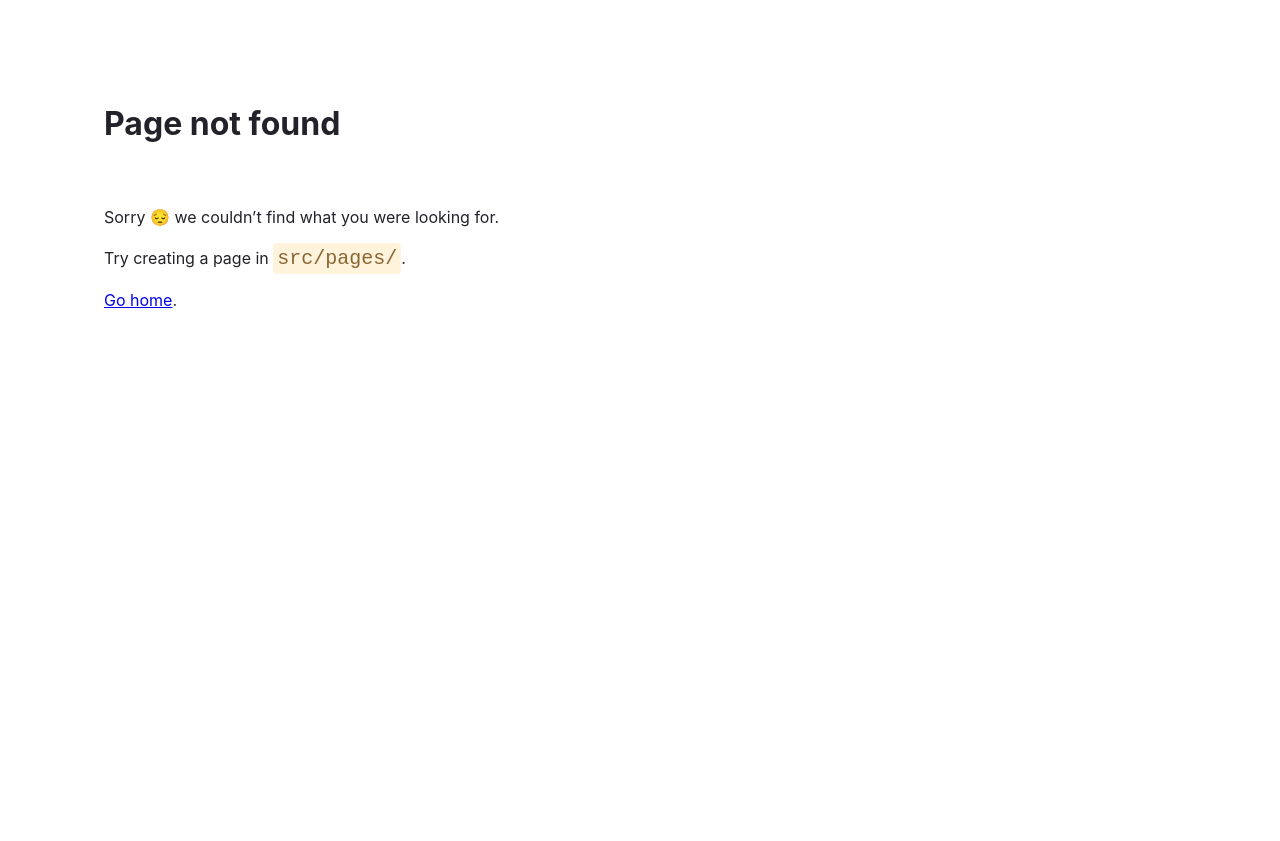
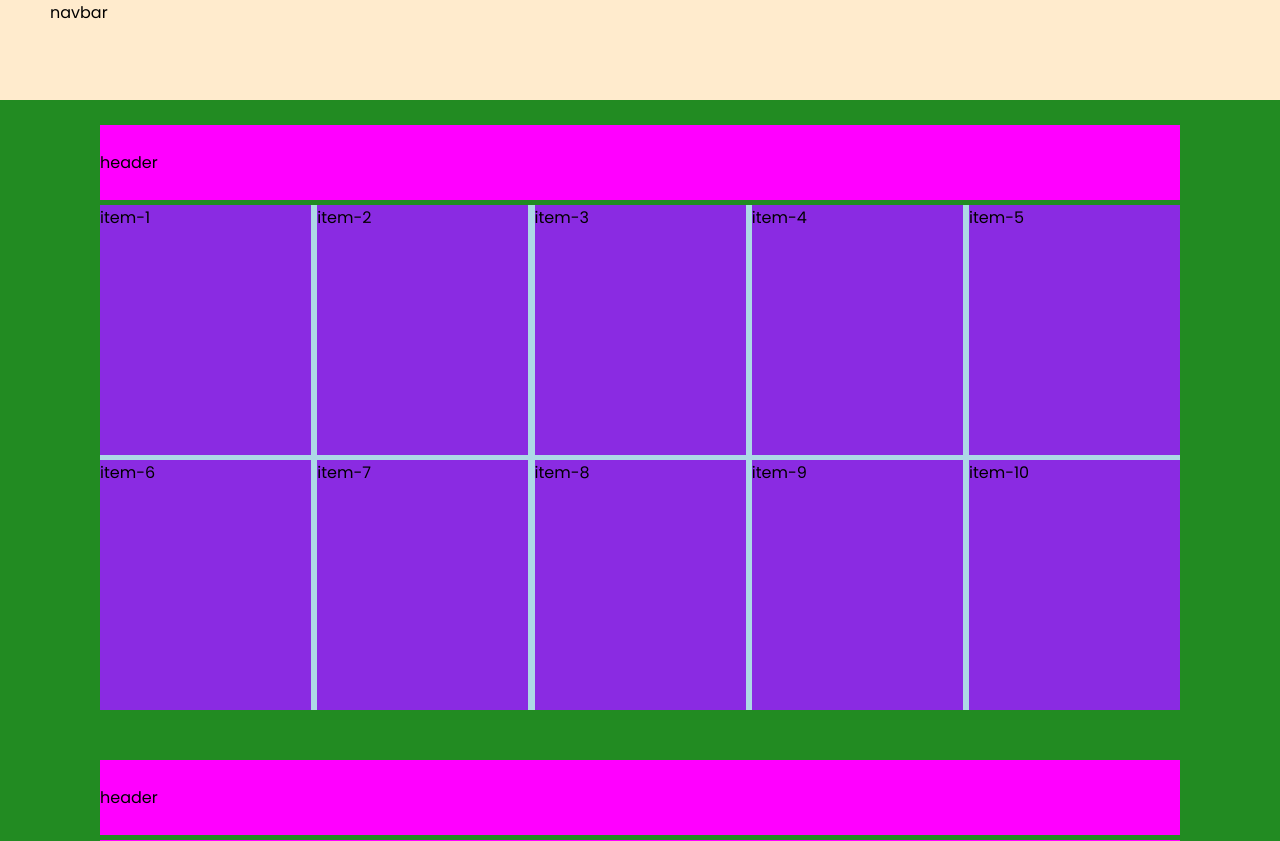
Before and after one commit to redlypl/redly_website, a Gatsby site: page /oferta in a window 1280 px wide. Before the commit this address had no page. Shown: the top 841 px of the page. Before the commit the page ends 800 px from the top, so only its background shows below. Built offline with nearby package versions, Linux system fonts and the light colour scheme; Gatsby itself is replaced by a stand-in of ours.

Commit message:
oferta page - grid template was completed

```diff
--- a/src/components/footer/footer.style.js
+++ b/src/components/footer/footer.style.js
@@ -1,7 +1,7 @@
 import styled from "styled-components"
 
 export const FooterWrapper = styled.div`
-    background-color: aquamarine;
+    background-color: violet;
     height: 65px;
     display: flex;
     justify-content: center;
--- a/src/pages/index.js
+++ b/src/pages/index.js
@@ -7,7 +7,7 @@
 import Realizations from "../templates/index/realizations"
 import Newsletter from "../templates/index/newsletter"
 import About from "../templates/index/about"
-import Contact from "../templates/index/contact"
+import Contact from "../templates/universal/contact"
 
 const Index = () => {
   return (
--- /dev/null
+++ b/src/pages/oferta.js
@@ -0,0 +1,17 @@
+import React from "react"
+
+import Layout from "../components/layout/layout"
+
+import Oferta from "../templates/oferta/oferta"
+import Contact from "../templates/universal/contact"
+
+const Index = () => {
+    return (
+        <Layout>
+            <Oferta />
+            <Contact />
+        </Layout>
+    )
+}
+
+export default Index
--- /dev/null
+++ b/src/styles/templates/oferta/oferta.style.js
@@ -0,0 +1,55 @@
+import styled from "styled-components"
+import { theme } from "../../theme"
+
+export const OfertaWrapper = styled.div`
+    background-color: forestgreen;
+    padding: 50px 200px;
+    display: flex;
+    flex-direction: column;
+    gap: 25px;
+
+    @media (max-width: ${theme.breakpoint.desktop}) {
+        gap: 5px;
+        padding: 25px 100px;
+    }
+    @media (max-width: ${theme.breakpoint.laptop}) {
+        padding: 25px 50px;
+    }
+    @media (max-width: ${theme.breakpoint.tablet}) {
+        padding: 25px 30px;
+    }
+    @media (max-width: ${theme.breakpoint.mobile}) {
+        padding: 25px 10px;
+    }
+`
+export const HeaderWrapper = styled.div`
+    background-color: fuchsia;
+    padding: 25px 0;
+`
+export const OfertaBody = styled.div`
+    background-color: lightblue;
+    padding: 0 50px;
+    display: flex;
+    justify-content: space-between;
+    flex-wrap: wrap;
+    gap: 5px;
+
+    @media (max-width: ${theme.breakpoint.largeDesktop}) {
+        padding: 0 50px;
+    }
+    @media (max-width: ${theme.breakpoint.desktop}) {
+        padding: 0;
+    }
+    @media (max-width: ${theme.breakpoint.tablet}) {
+
+    }
+`
+export const OfertaItem = styled.div`
+    background-color: blueviolet;
+    width: calc( 20% - 5px );
+    height: 250px;
+
+    @media (max-width: ${theme.breakpoint.tablet}) {
+        width: calc( 50% - 5px );
+    }
+`
--- /dev/null
+++ b/src/templates/oferta/oferta.js
@@ -0,0 +1,33 @@
+import React from "react"
+
+import {
+    OfertaWrapper,
+    HeaderWrapper,
+    OfertaBody,
+    OfertaItem,
+
+} from "../../styles/templates/oferta/oferta.style"
+
+const Oferta = () => {
+    return (
+        <OfertaWrapper>
+        <HeaderWrapper>
+            header
+        </HeaderWrapper>
+        <OfertaBody>
+            <OfertaItem>item-1</OfertaItem>
+            <OfertaItem>item-2</OfertaItem>
+            <OfertaItem>item-3</OfertaItem>
+            <OfertaItem>item-4</OfertaItem>
+            <OfertaItem>item-5</OfertaItem>
+            <OfertaItem>item-6</OfertaItem>
+            <OfertaItem>item-7</OfertaItem>
+            <OfertaItem>item-8</OfertaItem>
+            <OfertaItem>item-9</OfertaItem>
+            <OfertaItem>item-10</OfertaItem>
+        </OfertaBody>
+        </OfertaWrapper>
+    )
+}
+
+export default Oferta
--- a/src/templates/index/contact.js
+++ b/src/templates/universal/contact.js
@@ -8,7 +8,7 @@
   ImageDeco,
   ContactFormWrapper,
 
-} from "../../styles/templates/index/contact.style"
+} from "../../styles/templates/universal/contact.style"
 
 const Contact = () => {
   return (
```
Also changed, not shown: src/components/contactForm/contactForm.jsx (added), src/components/contactForm/contactForm.style.js (added), src/styles/templates/universal/contact.style.js (renamed from src/styles/templates/index/contact.style.js).
